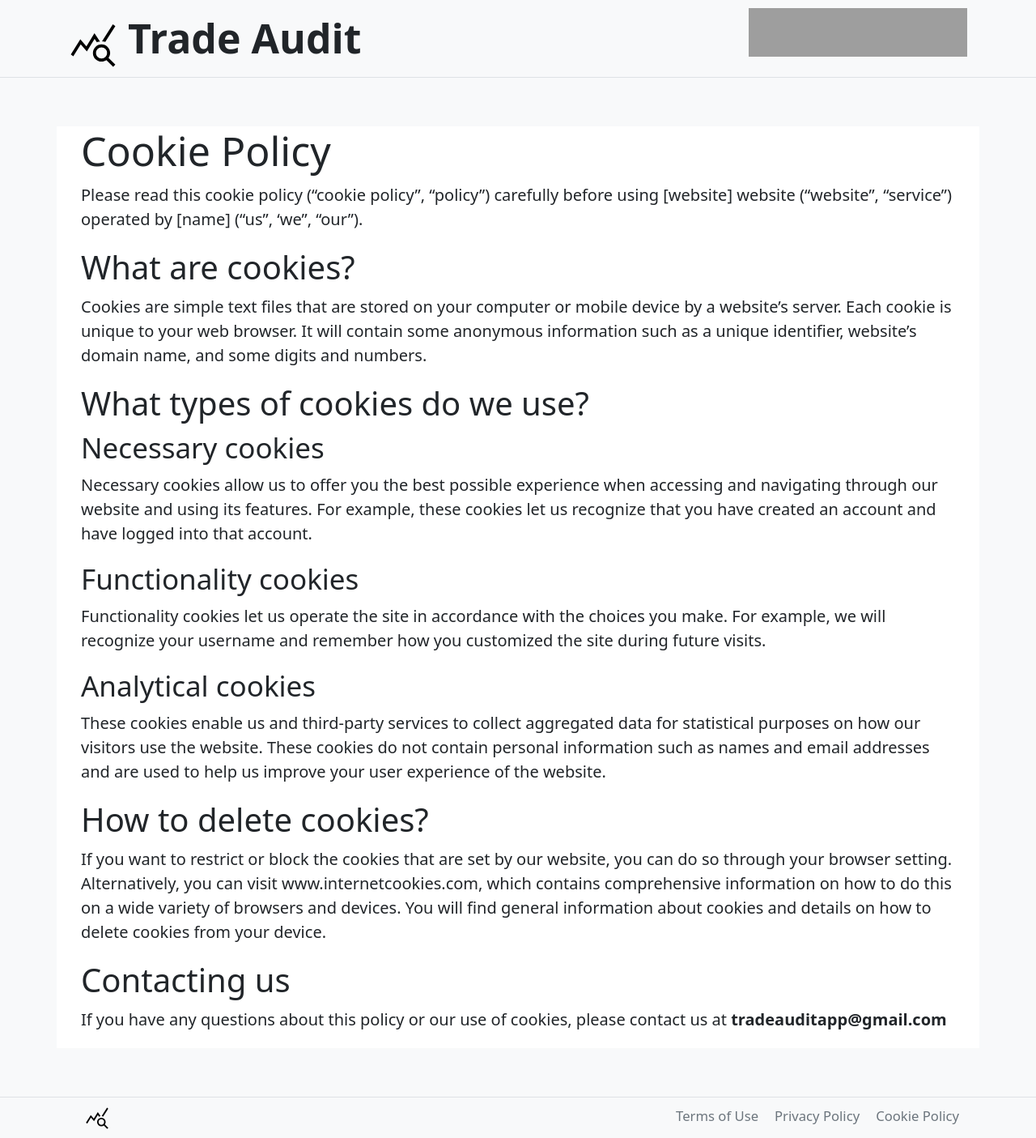
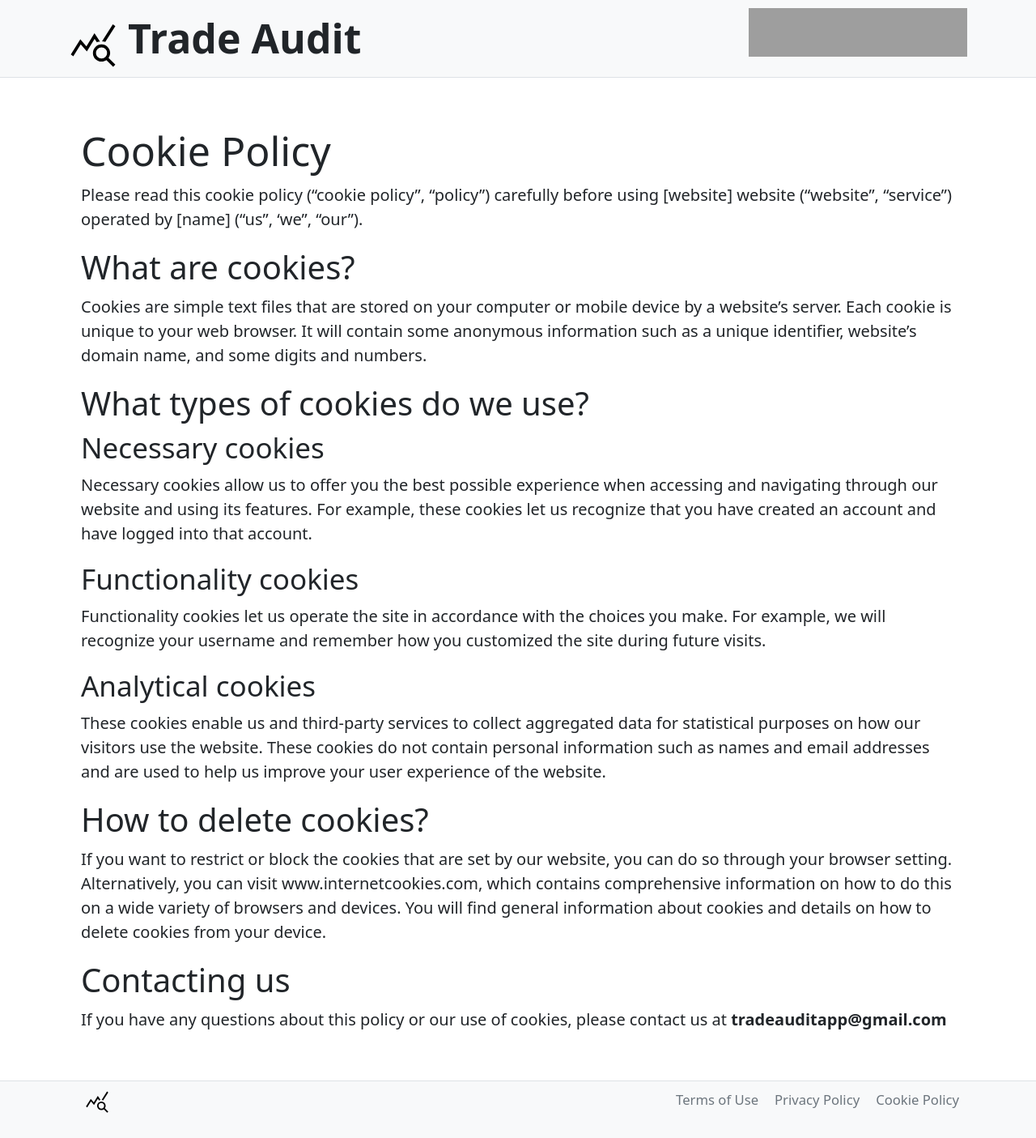
Before and after one commit to stevenrskelton/tradeaudit.app, a Jekyll site: the page built from cookie-policy.md, in a window 1280 px wide. Shown: the whole page at 81% size. Built offline with Jekyll 4.4.1, drawn with Linux system fonts in a browser that asks for light colours; grey boxes are pictures that could not be loaded.

Commit message:
Update empty.html

```diff
--- a/_layouts/empty.html
+++ b/_layouts/empty.html
@@ -26,8 +26,10 @@
     </nav>
   </header>
 
-  <main class="container-xl g-5 my-5 flex-shrink-0 bg-body">
+  <main class="bg-body">
+    <div class="container-xl g-5 my-5 flex-shrink-0">
     {{ content }}
+    </div>
   </main>
 
   <footer class="border-top footer mt-auto" style="font-size:smaller">
```
